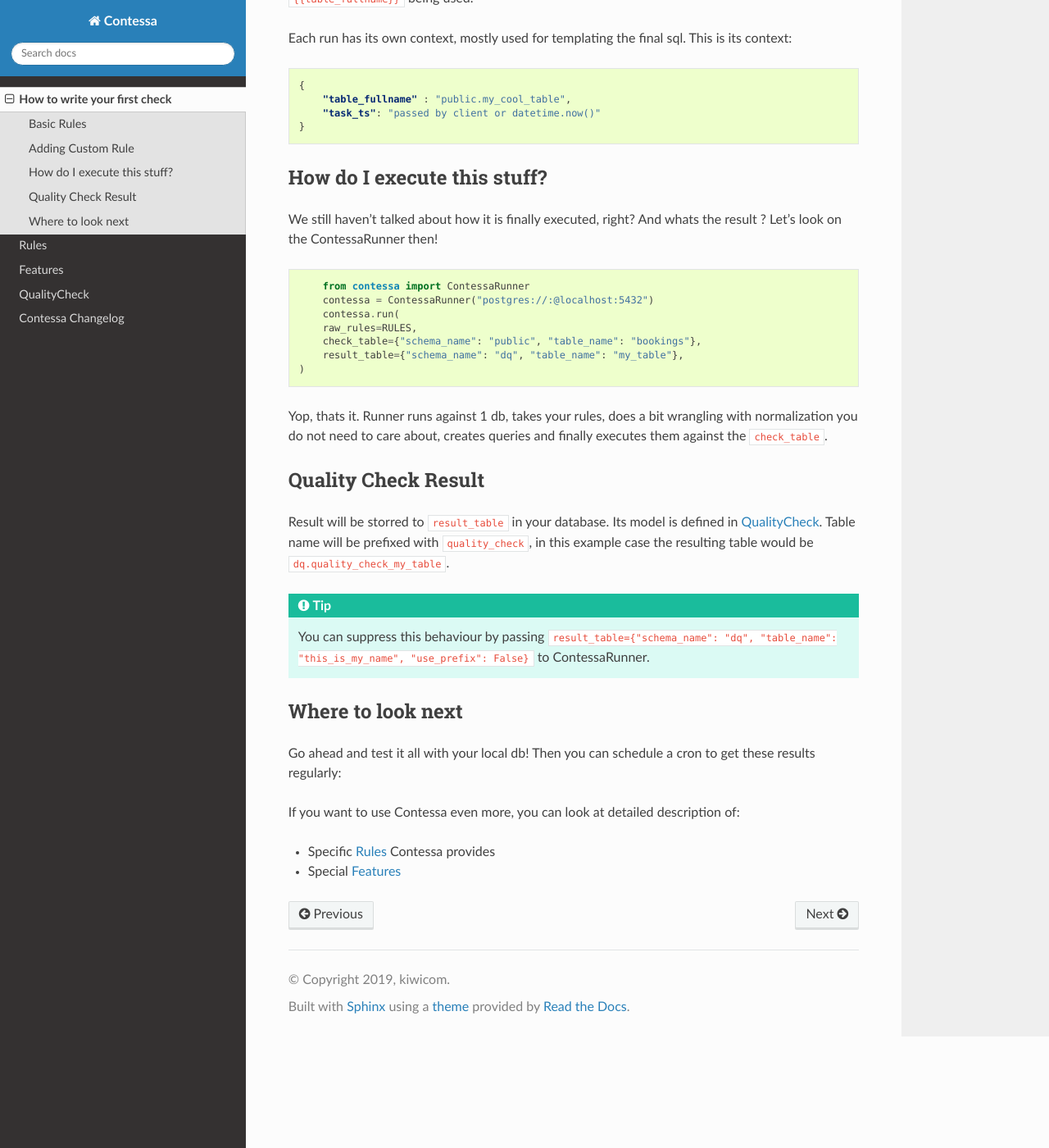
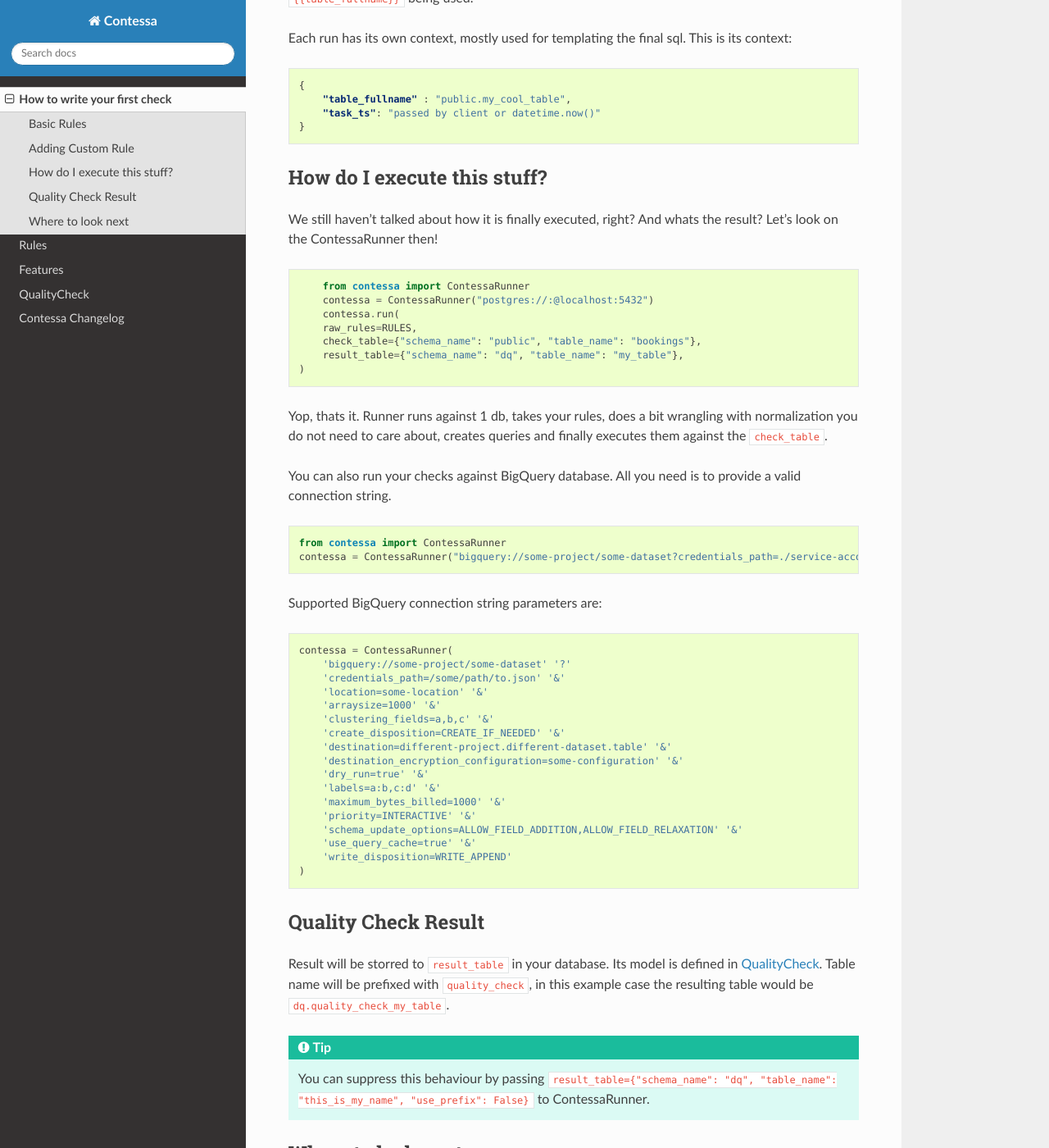
Before and after one commit to kiwicom/contessa, a Sphinx documentation site: the page built from docs/quick_start.rst, in a window 1280 px wide and 1400 px high, scrolled down 2000 px. Shown: the whole window at 82% size. Built offline with Sphinx 7.4.7 and the Read the Docs theme 2.0.0, drawn with Linux system fonts in a browser that asks for light colours.

Commit message:
Update docs

```diff
--- a/docs/changelog.rst
+++ b/docs/changelog.rst
@@ -7,6 +7,7 @@ Contessa Changelog
 - allow to configure time interval in `time_filter`
 - add docs - https://contessa.readthedocs.io/en/latest/
 - add debug sql prints for rules
+- add BigQuery support
 
 
 2019-10-09; 0.1.4;
--- a/docs/quick_start.rst
+++ b/docs/quick_start.rst
@@ -97,7 +97,7 @@ In Custom Rule, we can see ``{{table_fullname}}`` being used.
 How do I execute this stuff?
 --------------------------------------
 
-We still haven't talked about how it is finally executed, right? And whats the result ?
+We still haven't talked about how it is finally executed, right? And whats the result?
 Let's look on the ContessaRunner then!
 
 .. code-block:: python
@@ -112,6 +112,36 @@ Let's look on the ContessaRunner then!
 
 Yop, thats it. Runner runs against 1 db, takes your rules, does a bit wrangling with normalization you do not
 need to care about, creates queries and finally executes them against the ``check_table``.
+
+You can also run your checks against BigQuery database. All you need is to provide a valid connection string.
+
+.. code-block:: python
+
+	from contessa import ContessaRunner
+	contessa = ContessaRunner("bigquery://some-project/some-dataset?credentials_path=./service-account-key.json")
+
+
+Supported BigQuery connection string parameters are:
+
+.. code-block:: python
+
+    contessa = ContessaRunner(
+        'bigquery://some-project/some-dataset' '?'
+        'credentials_path=/some/path/to.json' '&'
+        'location=some-location' '&'
+        'arraysize=1000' '&'
+        'clustering_fields=a,b,c' '&'
+        'create_disposition=CREATE_IF_NEEDED' '&'
+        'destination=different-project.different-dataset.table' '&'
+        'destination_encryption_configuration=some-configuration' '&'
+        'dry_run=true' '&'
+        'labels=a:b,c:d' '&'
+        'maximum_bytes_billed=1000' '&'
+        'priority=INTERACTIVE' '&'
+        'schema_update_options=ALLOW_FIELD_ADDITION,ALLOW_FIELD_RELAXATION' '&'
+        'use_query_cache=true' '&'
+        'write_disposition=WRITE_APPEND'
+    )
 
 Quality Check Result
 --------------------------------------
```
